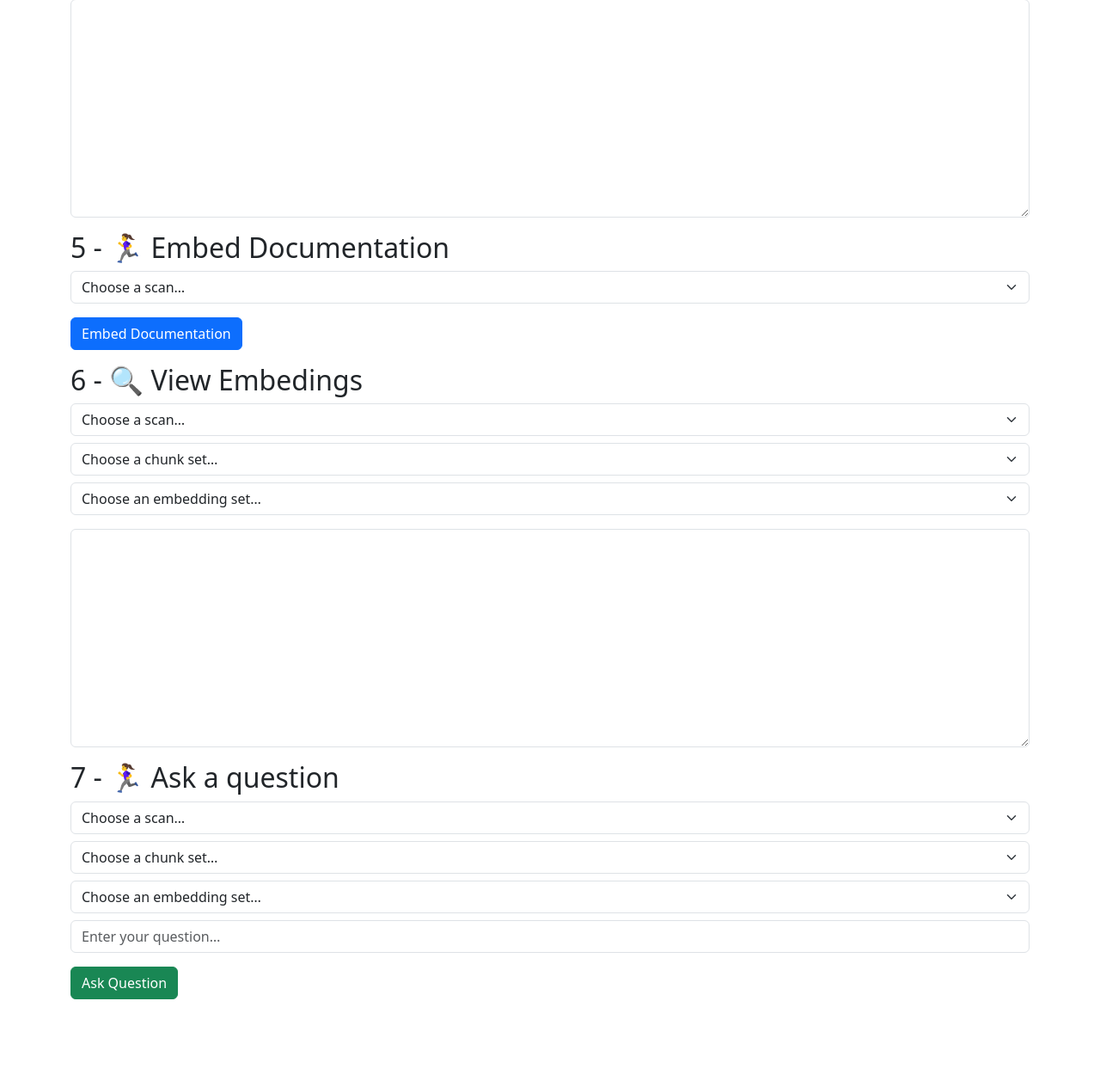
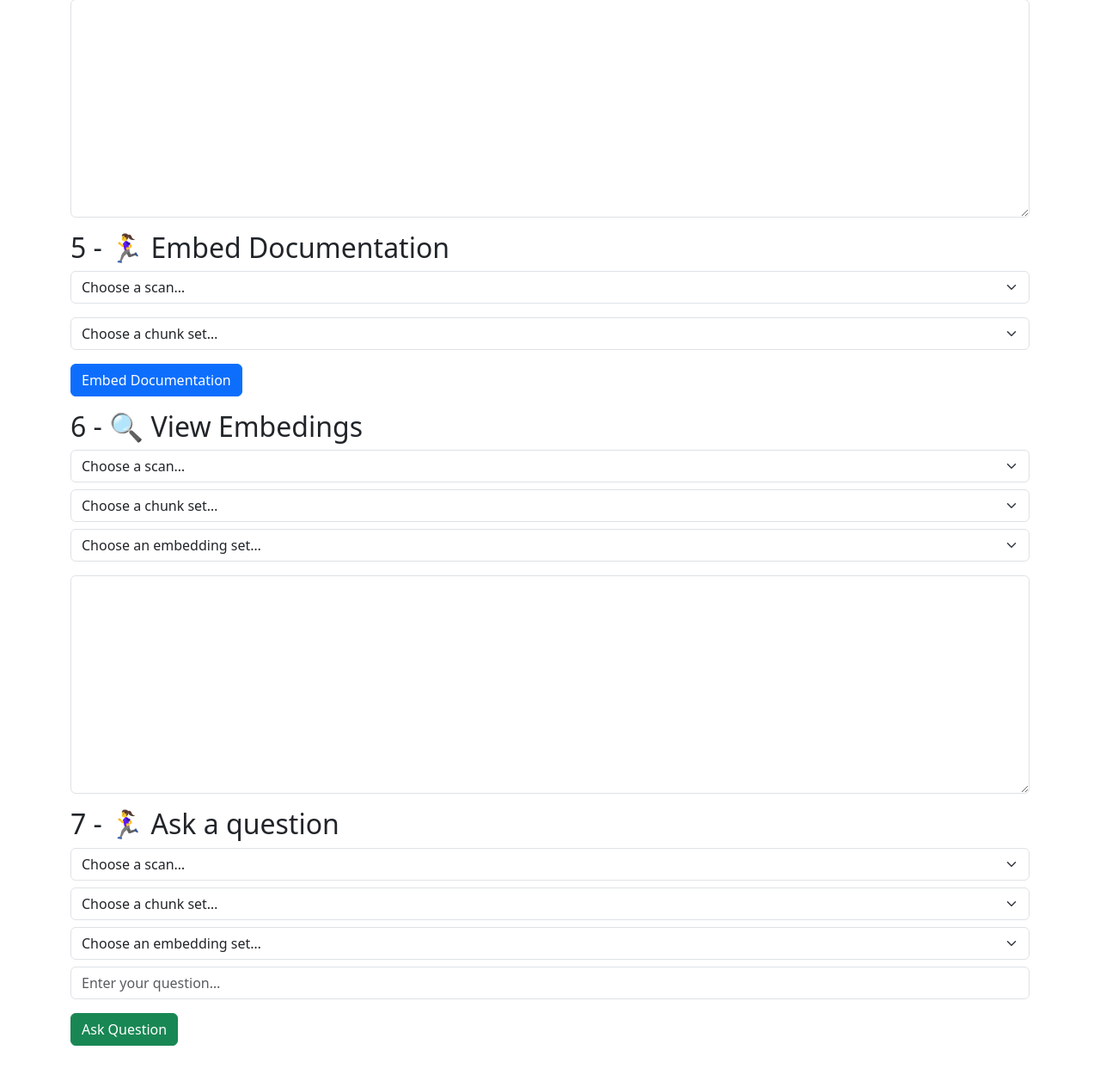
Before and after one commit to lmazure/rag, a Flask app: page / in a window 1280 px wide. Shown: the part 1123-2387 px from the top of the page at 86% size. Before the commit the page ends 2285 px from the top, so only its background shows below. Run offline with Flask 3, Linux system fonts and the light colour scheme; data that the repository does not hold is empty.

Commit message:
WIP: (broken) restructure data schema - step 5

```diff
--- a/doc_chat/app.py
+++ b/doc_chat/app.py
@@ -302,15 +302,15 @@ def embed():
     Split content into chunks.
 
     Args:
-        scan_id: The ID of the scan.
+        chunk_set_id: The ID of the chunk set.
 
     Returns:
         A JSON response with a message indicating the number of chunks created.
-        Returns an error message if 'scan_id' is not provided.
+        Returns an error message if 'chunk_set_id' is not provided.
     """
-    scan_id = request.args.get('scan_id')
-    if not scan_id:
-        return jsonify({'error': 'scan_id is required'}), 400
+    chunk_set_id = request.args.get('chunk_set_id')
+    if not chunk_set_id:
+        return jsonify({'error': 'chunk_set_id is required'}), 400
 
     try:
         cr.setup()
@@ -319,16 +319,21 @@ def embed():
         all_metadatas = []
         all_ids = []
 
-        # TBD retrieve the chunks
-        for (chunk, url, chunk_id) in chunks:
+        # retrieve the chunks
+        chunk_ids = db.get_all_chunks(int(chunk_set_id))
+
+        # embed the chunks
+        for chunk_id in chunk_ids:
+            chunk, scanned_url_id = db.get_chunk(chunk_id)
+            scanned_url = db.get_scanned_url(scanned_url_id)
             all_chunks.append(chunk)
-            all_metadatas.append({"source": url})
+            all_metadatas.append({"source": scanned_url})
             all_ids.append(str(chunk_id))
         cr.add_chunks(all_chunks, all_metadatas, all_ids)
 
-        return jsonify({"message": f"Ingested {len(all_chunks)} chunks"})
+        return jsonify({"message": f"Embedded {len(all_chunks)} chunks"})
     except Exception as e:
-        return jsonify({'error': 'Failed to chunk content', 'errorDetails': str(e), 'stackTrace': traceback.format_exc()}), 500
+        return jsonify({'error': 'Failed to embed chunks', 'errorDetails': str(e), 'stackTrace': traceback.format_exc()}), 500
 
 
 @app.route('/generate_answer', methods=['POST'])
--- a/doc_chat/info_database.py
+++ b/doc_chat/info_database.py
@@ -288,7 +288,7 @@ class InfoDatabase:
 
         return id
 
-    def get_chunk(self, chunk_id: int) -> str:
+    def get_chunk(self, chunk_id: int) -> Tuple[str, int]:
         """
         Get a chunk.
 
@@ -296,20 +296,20 @@ class InfoDatabase:
             chunk_id: The ID of the chunk.
 
         Returns:
-            The chunk as a string.
+            The chunk as a string and the ID of the scanned URL.
         """
         conn = sqlite3.connect(f"{self.db_path}/{self.database_name}")
         cursor = conn.cursor()
 
-        cursor.execute('SELECT chunk FROM chunks WHERE id = ?', (chunk_id,))
+        cursor.execute('SELECT chunk, scanned_url_id FROM chunks WHERE id = ?', (chunk_id,))
         chunk_data = cursor.fetchone()
         conn.close()
 
         if chunk_data:
-            return chunk_data[0]
+            return chunk_data[0], chunk_data[1]
         raise Exception(f"Chunk {chunk_id} not found")
 
-    def get_all_chunks(self, chunk_set_id: int) -> List[str]:
+    def get_all_chunks(self, chunk_set_id: int) -> List[int]:
         """
         Get all chunks of a chunk set.
 
--- a/doc_chat/static/script.js
+++ b/doc_chat/static/script.js
@@ -64,6 +64,7 @@ const domElements = {
     scanSelectorForChunk: document.getElementById('scanSelectorForChunk'),
     scanSelectorForDisplay: document.getElementById('scanSelectorForDisplay'),
     scanSelectorForViewChunk: document.getElementById('scanSelectorForViewChunk'),
+    scanSelectorForEmbedding: document.getElementById('scanSelectorForEmbedding'),
 
     // Scanned URL selectors
     scannedUrlSelectorForDisplay: document.getElementById('scannedUrlSelectorForDisplay'),
@@ -79,6 +80,11 @@ const domElements = {
 
     // Display section
     displayScannedUrlBtn: document.getElementById('displayScannedUrlBtn'),
+
+    // Embed section
+    embdedBtn: document.getElementById('embdedBtn'),
+    chunkSetSelectorForEmbedding: document.getElementById('chunkSetSelectorForEmbedding'),
+    embedStatus: document.getElementById('embedStatus'),
 
     // Query section
     submitBtn: document.getElementById('submitBtn'),
@@ -117,12 +123,13 @@ domElements.fetchBtn.addEventListener('click', async () => {
     }
 });
 
-// Function to load scans into both selectors
+// Function to load scans into all scan selectors
 async function loadScans() {
     // Clear existing options except the default one
     clearSelectOptions(domElements.scanSelectorForChunk);
     clearSelectOptions(domElements.scanSelectorForDisplay);
     clearSelectOptions(domElements.scanSelectorForViewChunk);
+    clearSelectOptions(domElements.scanSelectorForEmbedding);
 
     try {
         const response = await fetch('/scans');
@@ -140,6 +147,7 @@ async function loadScans() {
             addOptionToSelect(domElements.scanSelectorForChunk, value, textContent);
             addOptionToSelect(domElements.scanSelectorForDisplay, value, textContent);
             addOptionToSelect(domElements.scanSelectorForViewChunk, value, textContent);
+            addOptionToSelect(domElements.scanSelectorForEmbedding, value, textContent);
         });
     } catch (error) {
         handleError('Error fetching scans', error.message, error.stack);
@@ -406,3 +414,60 @@ domElements.chunkSelectorForViewChunk.addEventListener('input', async () => {
         handleError('Error fetching chunk content', error.message, error.stack);
     }
 });
+
+// Event listener for the scan selector in the Embed section
+domElements.scanSelectorForEmbedding.addEventListener('input', async () => {
+    const scanId = domElements.scanSelectorForEmbedding.value;
+
+    // Clear existing options except the default one
+    clearSelectOptions(domElements.chunkSetSelectorForEmbedding);
+
+    if (scanId == 0) {
+        return;
+    }
+
+    try {
+        const response = await fetch(`/chunk_sets?scan_id=${scanId}`);
+        if (!response.ok) {
+            const errorData = await response.json();
+            handleError('Error fetching chunk sets for embedding', errorData.errorDetails, errorData.stackTrace);
+            return;
+        }
+        const chunkSets = await response.json();
+        chunkSets.forEach(chunkSet => {
+            // Add to chunk set selector
+            addOptionToSelect(domElements.chunkSetSelectorForEmbedding, chunkSet[0], chunkSet[1]);
+        });
+    } catch (error) {
+        handleError('Error fetching chunk sets for embedding', error.message, error.stack);
+    }
+});
+
+// Embed documentation
+domElements.embdedBtn.addEventListener('click', async () => {
+    const chunkSetId = domElements.chunkSetSelectorForEmbedding.value;
+
+    if (chunkSetId == 0) {
+        return;
+    }
+
+    domElements.embdedBtn.disabled = true;
+    domElements.embedStatus.textContent = 'embedding documentation…';
+
+    try {
+        const response = await fetch(`/perform_embedding?chunk_set_id=${chunkSetId}`, {
+            method: 'POST'
+        });
+        if (!response.ok) {
+            const errorData = await response.json();
+            handleError('Error embedding documentation', errorData.errorDetails, errorData.stackTrace);
+            return;
+        }
+        const data = await response.json();
+        domElements.embedStatus.textContent = data.message;
+    } catch (error) {
+        handleError('Error embedding documentation', error.message, error.stack);
+    } finally {
+        domElements.embdedBtn.disabled = false;
+    }
+});
--- a/doc_chat/templates/index.html
+++ b/doc_chat/templates/index.html
@@ -67,6 +67,11 @@
             </select>
         </div>
         <div class="mb-3">
+            <select id="chunkSetSelectorForEmbedding" class="form-select">
+                <option selected value="0">Choose a chunk set…</option>
+            </select>
+        </div>
+        <div class="mb-3">
             <button id="embdedBtn" class="btn btn-primary">Embed Documentation</button>
             <span id="embedStatus" class="ms-3"></span>
         </div>
```
